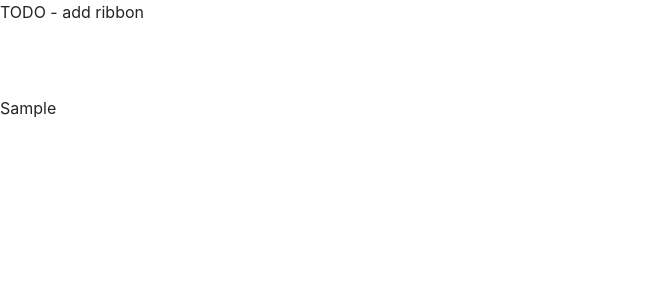
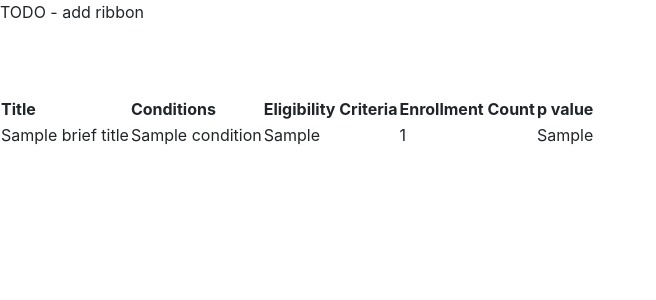
Before and after one commit to TyPage/CS50-Final, a Flask app: template templates/results.html in a window 1280 px wide. Shown: the top 300 px of the page, without its empty margins (0-656 px from the left). Run offline with Flask 2, Linux system fonts and the light colour scheme; the template is opened without the code that fills it: most values are stand-ins (such as "Sample title", 1, 10 or a date in 2020).

Commit message:
format results table, query title, cond, elig, enrollment, p value

```diff
--- a/app.py
+++ b/app.py
@@ -10,7 +10,7 @@ def home():
         return render_template("index.html")
     if request.method == "POST":
         condition = request.form.get("condition")
-        search_url = "https://ClinicalTrials.gov/api/query/study_fields?fmt=JSON&expr=%s&fields=NCTId,Condition,BriefTitle" % (condition)
+        search_url = "https://ClinicalTrials.gov/api/query/study_fields?fmt=JSON&expr=%s&max_rnk=2&fields=EnrollmentCount,OutcomeAnalysisPValue,Condition,BriefTitle,EligibilityCriteria" % (condition)
         response=urlopen(search_url)
         data_json = json.loads(response.read())
-        return render_template("index.html", x = data_json)
+        return render_template("results.html", x = data_json)
--- a/templates/index.html
+++ b/templates/index.html
@@ -8,6 +8,5 @@
     <input type="text" name="condition" placeholder="condition">
     <button type="submit">Submit</button>
 </form>
-{{ x }}
 
  {% endblock %}
--- a/templates/results.html
+++ b/templates/results.html
@@ -3,5 +3,30 @@
 {% block title %}Results{%endblock%}
 
 {%block body%}
-{{ x }}
+<table>
+    <tr>
+        <thead>
+            <th>Title</th>
+            <th>Conditions</th>
+            <th>Eligibility Criteria</th>
+            <th>Enrollment Count</th>
+            <th>p value</th>
+        </thead>
+    </tr>
+    <tbody>
+        {% for row in x.StudyFieldsResponse.StudyFields %}
+        <tr>
+        <td>{{ row['BriefTitle'][0] }}</td>
+        <td>{{ row['Condition'][0] }}</td>
+        <td>
+             {% for line in row['EligibilityCriteria'][0].split("\n") %}
+                {{ line }}
+            {%endfor%}
+        </td>
+        <td>{{ row['EnrollmentCount'][0] }}</td>
+        <td>{{ row['OutcomeAnalysisPValue'][0] }}</td>
+        </tr>
+        {%endfor%}
+    </tbody>
+</table
 {%endblock%}
```
